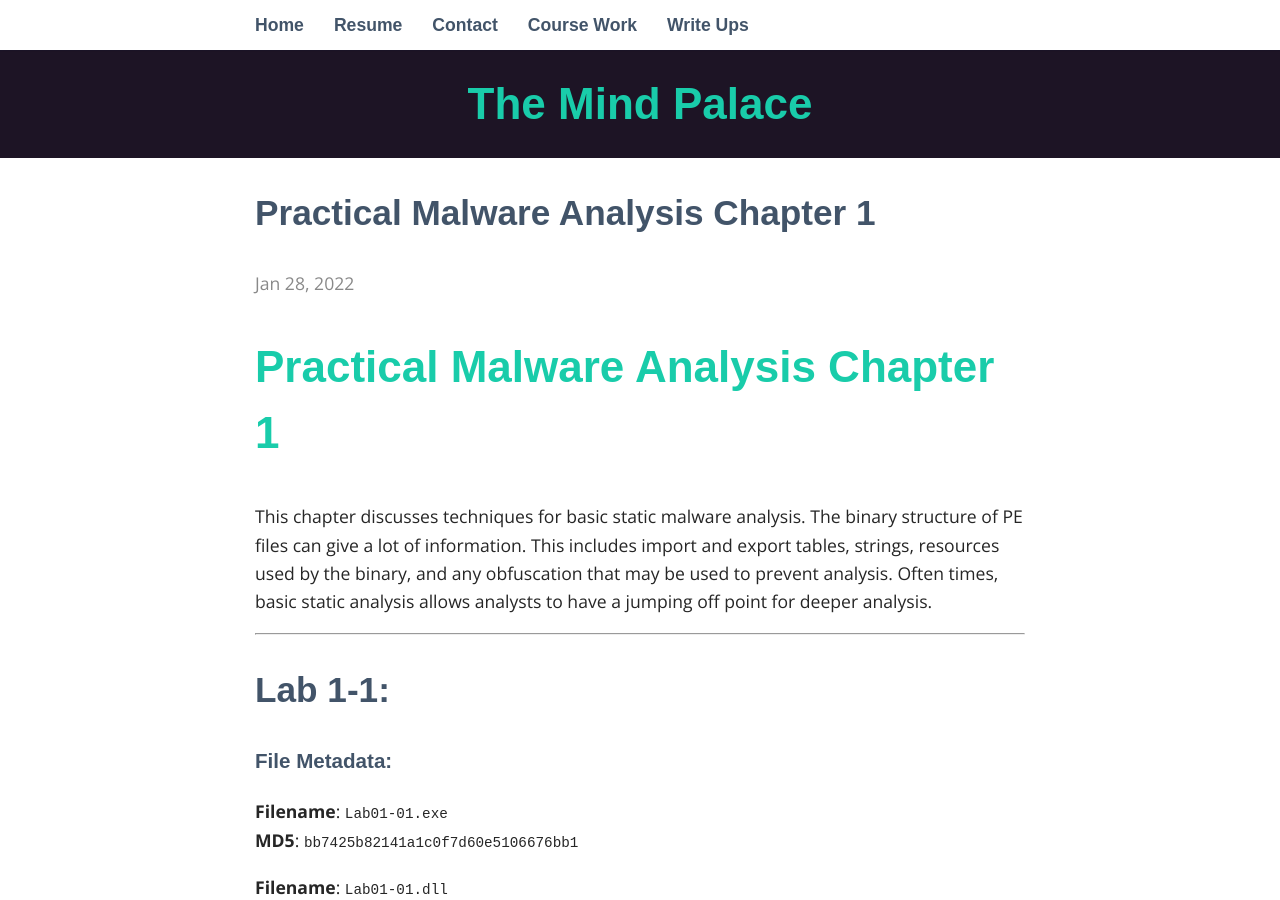
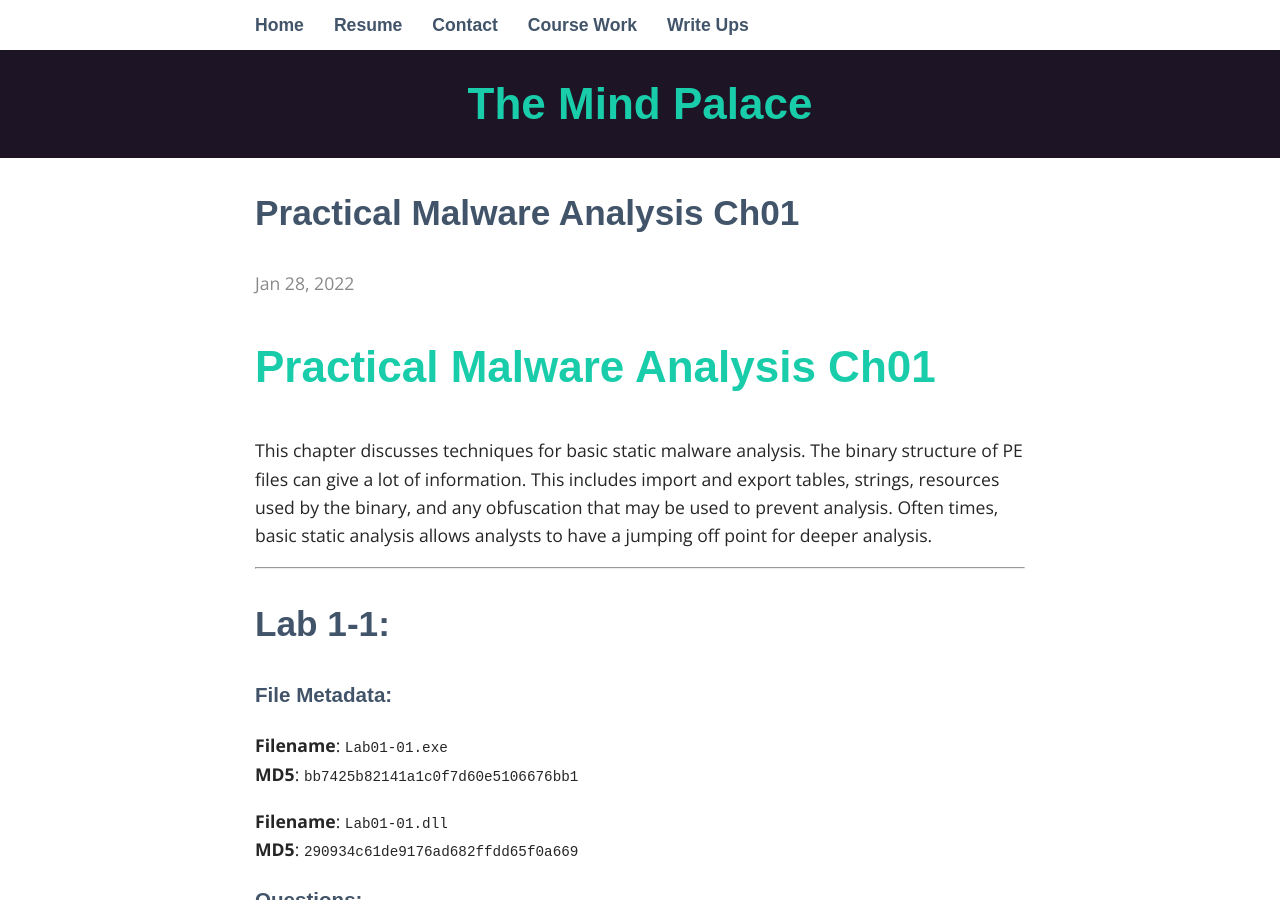
Before and after one commit to c-velez/c-velez.github.io, a Jekyll site: the page built from write_ups/pma/ch01/chapter_01_lab.markdown, in a window 1280 px wide and 900 px high. Built offline with Jekyll 4.4.1, drawn with Linux system fonts in a browser that asks for light colours; some web fonts are replaced; our own code applies the rules of GitHub Pages for plain Markdown files.

Commit message:
Fixed title

```diff
--- a/write_ups/pma/ch01/chapter_01_lab.markdown
+++ b/write_ups/pma/ch01/chapter_01_lab.markdown
@@ -5,7 +5,7 @@ date: 2022-01-28 10:41 -500
 categories: jekyll update
 ---
 
-# Practical Malware Analysis Chapter 1
+# Practical Malware Analysis Ch01
 
 This chapter discusses techniques for basic static malware analysis. The binary structure of PE files can give a lot of information. This includes import and export tables, strings, resources used by the binary, and any obfuscation that may be used to prevent analysis. Often times, basic static analysis allows analysts to have a jumping off point for deeper analysis.
 
```
